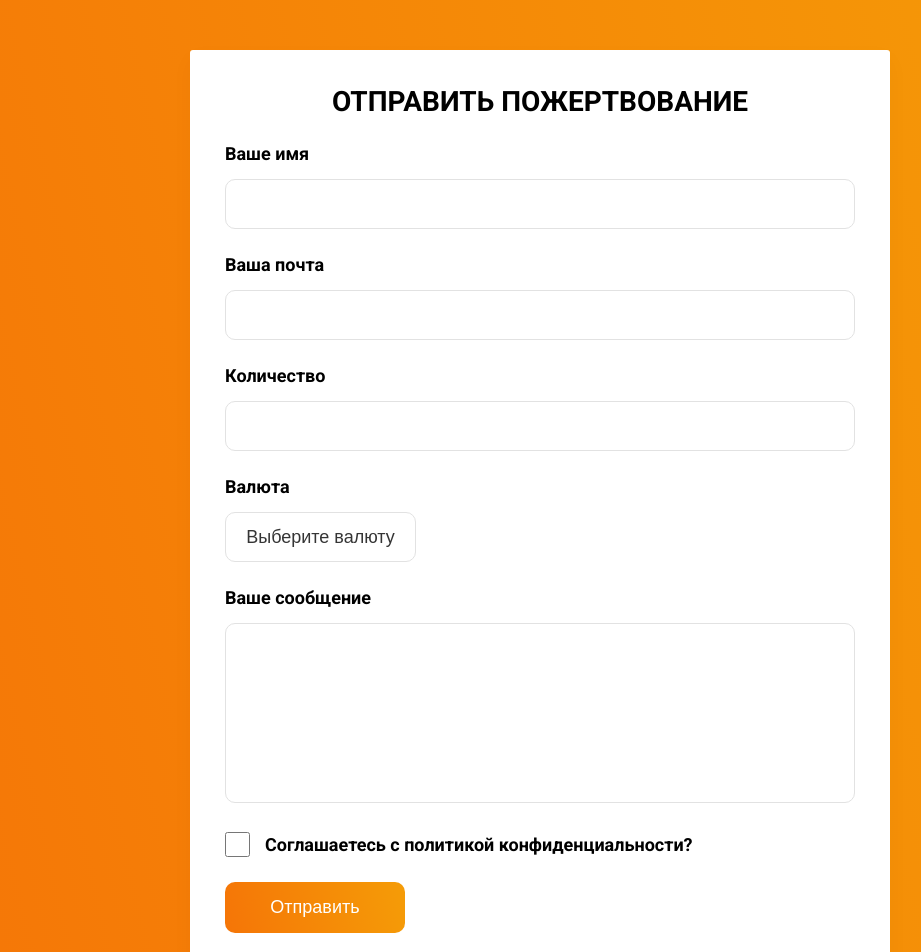
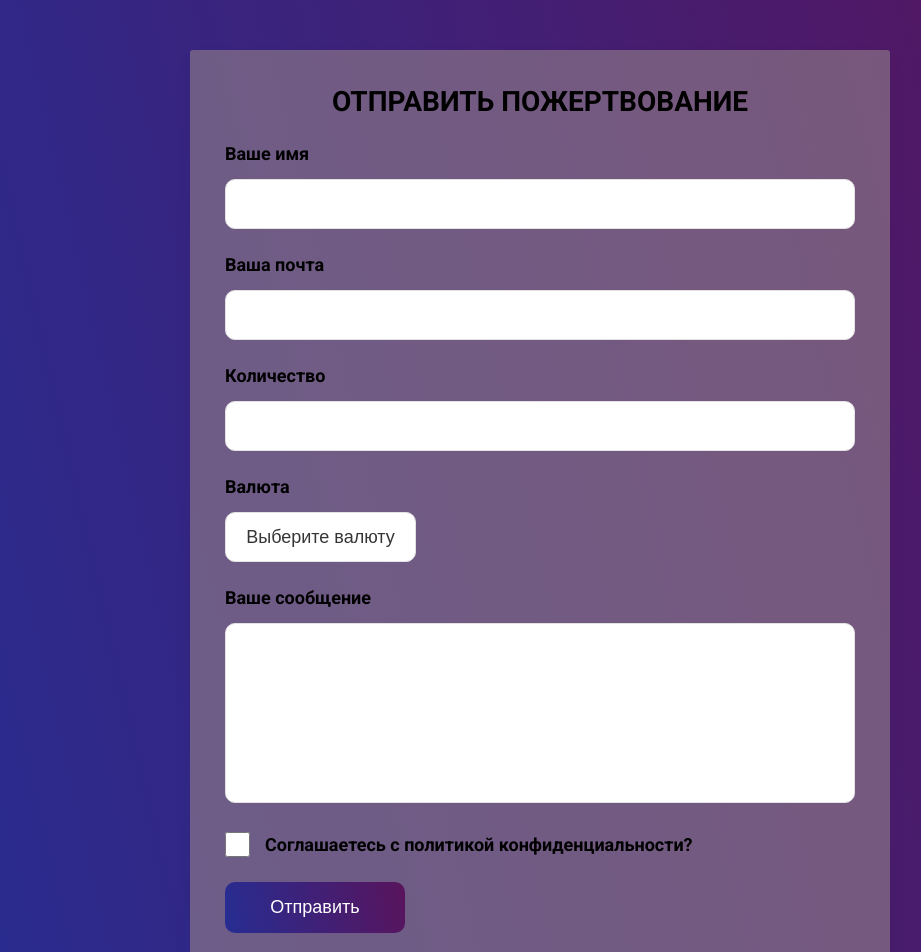
Before and after one commit to SteveGerr/ReactForm, a JavaScript app: page / in a window 1280 px wide. Shown: the top 952 px of the page, without its empty margins (100-1021 px from the left). Built offline with nearby package versions, Linux system fonts and the light colour scheme; the HTML template or start-up script is replaced by a standard one.

Commit message:
refactor: change styles

```diff
--- a/src/app.scss
+++ b/src/app.scss
@@ -7,7 +7,7 @@
 .app {
     width: 100%;
     min-height: 100vh;
-    background-image: linear-gradient(257deg, #f59c07, #f57507);
+    background-image: linear-gradient(257deg, #59145c, #262d92);
     padding: 50px;
     font-family: 'Roboto', sans-serif;
 }
@@ -17,7 +17,7 @@
     padding: 35px;
     width: 700px;
     min-height: 500px;
-    background-color: #fff;
+    background-color: rgba(145, 127, 137, 0.62);
     border-radius: 3px;
     box-shadow: 0 9px 23px 0 rgb(0 0 0 / 3%);
     h2 {
@@ -42,7 +42,7 @@
         border-radius: 10px;
         font-size: 22px;
         &:focus {
-            outline: 1px solid #f57507;
+            outline: 1px solid #59145c;
         }
     }
     select {
@@ -58,7 +58,7 @@
         border-radius: 10px;
         cursor: pointer;
         &:focus {
-            outline: 1px solid #f57507;
+            outline: 1px solid #59145c;
         }
     }
     textarea {
@@ -73,7 +73,7 @@
         border-radius: 10px;
         resize:none;
         &:focus {
-            outline: 1px solid #f57507;
+            outline: 1px solid #59145c;
         }
     }
     input[type="checkbox"] {
@@ -97,7 +97,12 @@
         color: #fff;
         border: 0;
         border-radius: 10px;
-        background-image: linear-gradient(257deg, #f59c07, #f57507);
+        background-image: linear-gradient(257deg, #59145c, #262d92);
+        cursor: pointer;
+
+        &:active {
+            transform: scale(.9);
+        }
     }
     .error {
         color: #e53e3e;
```
